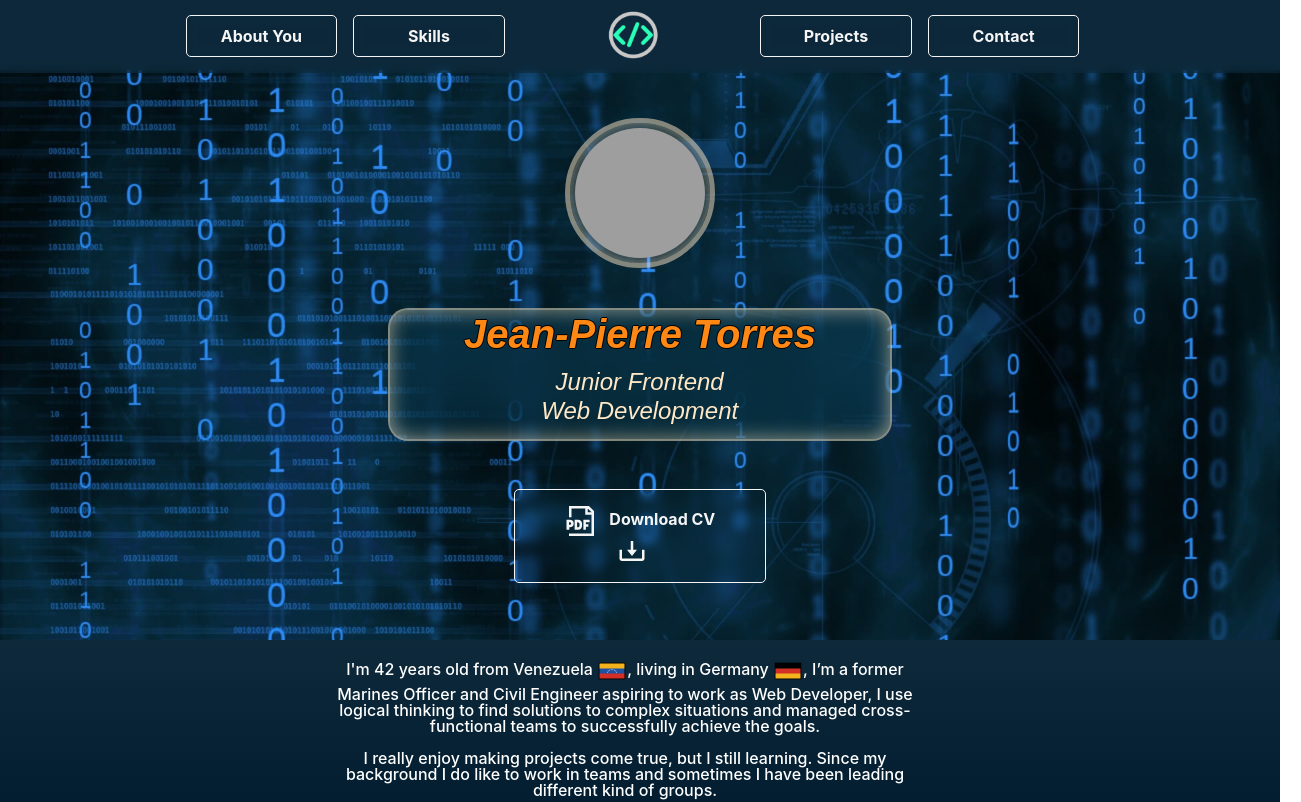
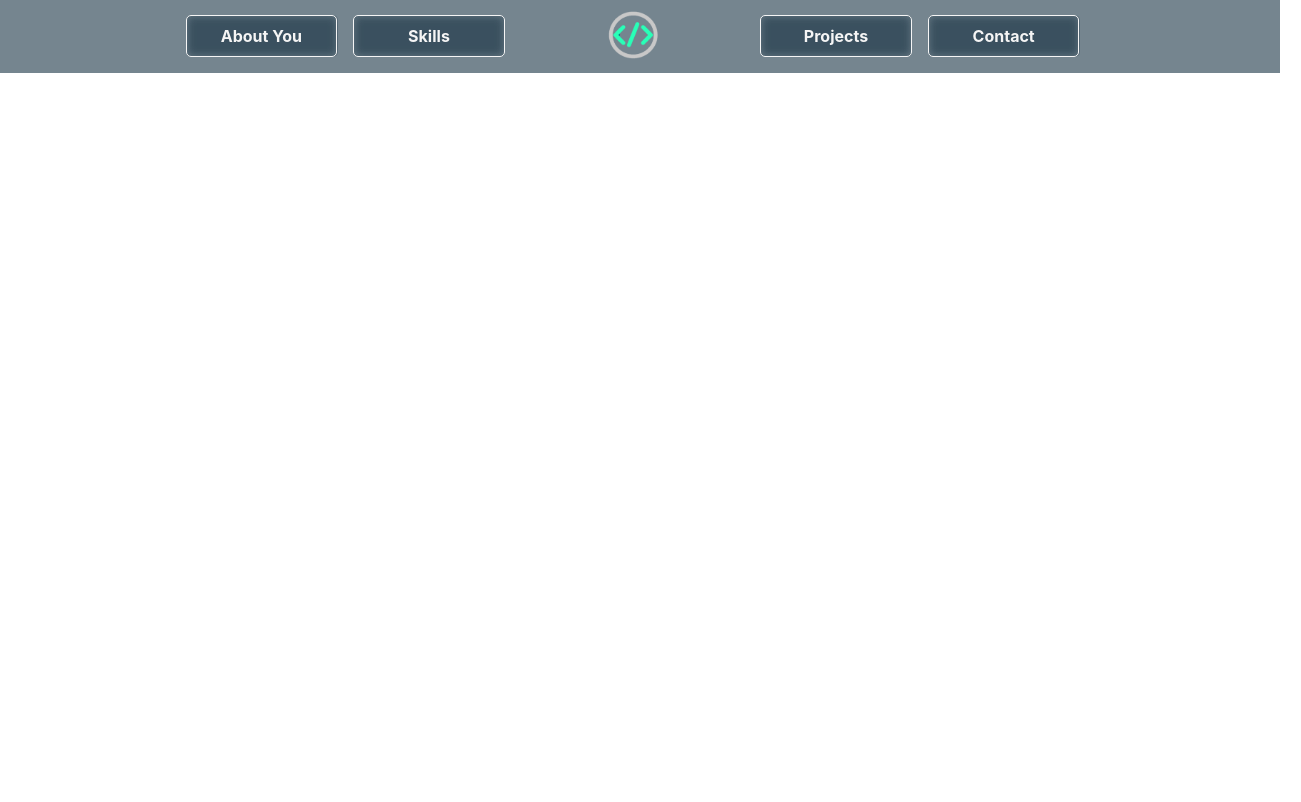
Before and after one commit to jpta24/portafolio-jpta24, a React (Create React App) app: page / in a window 1280 px wide. Shown: the top 802 px of the page, 1301 px wide, since content can reach past the window. Built offline with nearby package versions, Linux system fonts and the light colour scheme; grey boxes are pictures that could not be loaded.

Commit message:
New Deploy push

```diff
--- a/package.json
+++ b/package.json
@@ -2,7 +2,7 @@
 	"name": "frontend",
 	"version": "0.1.0",
 	"private": true,
-	"homepage": "https://jpta24.github.io/My_Portafolio",
+	"homepage": "https://jpta24.github.io",
 	"dependencies": {
 		"@testing-library/jest-dom": "^5.14.1",
 		"@testing-library/react": "^11.2.7",
@@ -30,7 +30,7 @@
 		"predeploy": "npm run build",
 		"deploy": "gh-pages -b master -d build",
 		"start": "react-scripts start",
-		"build": "react-scripts build && echo '/* /index.html 200' | cat >build/_redirects",
+		"build": "react-scripts build",
 		"test": "react-scripts test",
 		"eject": "react-scripts eject"
 	},
--- a/src/index.tsx
+++ b/src/index.tsx
@@ -17,7 +17,7 @@ ReactDOM.render(
 			<NavbarModern />
 			<div >
 				<Switch>
-					<Route exact path='/' component={Body} />
+					<Route exact path='/My_Portafolio' component={Body} />
 				</Switch>
 			</div>
 		</BrowserRouter>
```
